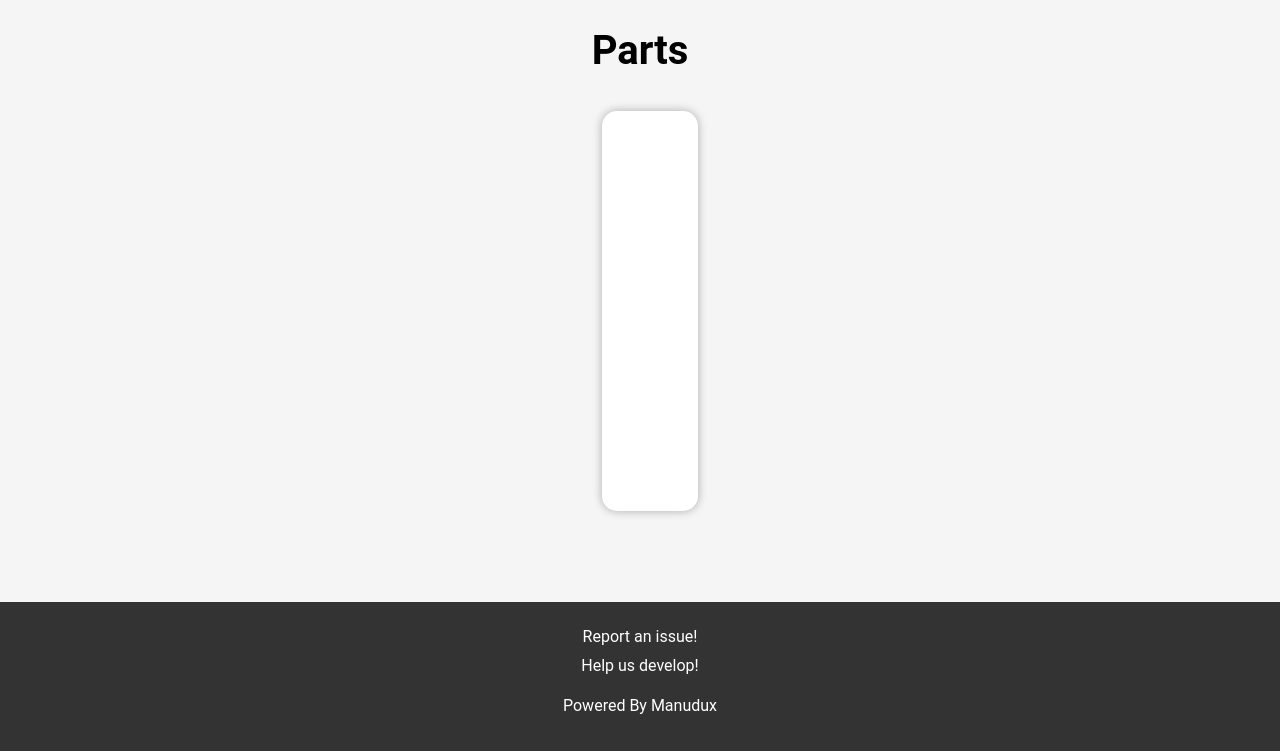
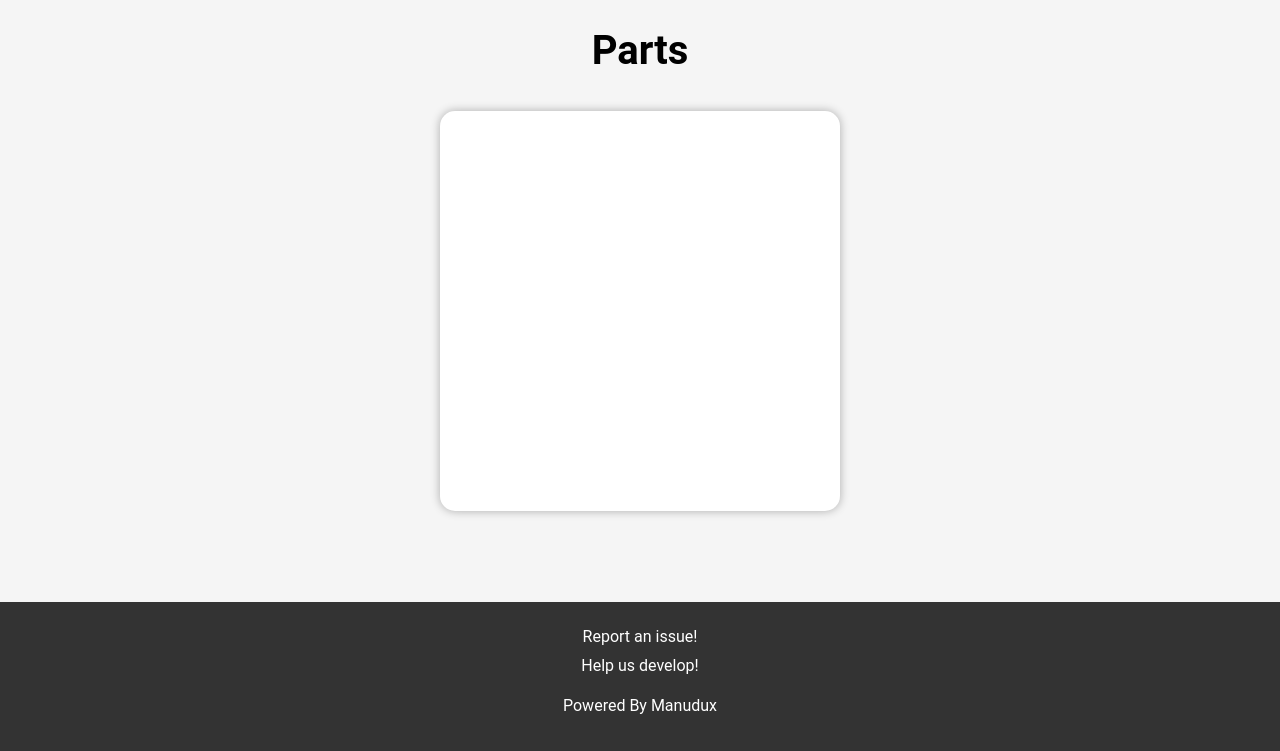
Before and after one commit to JonneSaloranta/manudux, a Django app: page /parts/ in a window 1280 px wide. Shown: the part 49-800 px from the top of the page. Run offline with Django 5.2, Linux system fonts and the light colour scheme; data that the repository does not hold is empty.

Commit message:
chore: css auto update

```diff
--- a/static/manudux/css/style.css
+++ b/static/manudux/css/style.css
@@ -24,6 +24,7 @@ body {
   padding: 1rem;
   max-width: 100vw;
 }
+
 .navbar nav {
   display: flex;
   justify-content: space-between;
@@ -31,15 +32,18 @@ body {
   max-width: 1200px;
   margin: auto;
 }
+
 .navbar nav .nav-logo {
   font-size: 2.5rem;
   color: white;
   text-decoration: none;
 }
+
 .navbar nav .nav-logo a {
   color: white;
   text-decoration: none;
 }
+
 .navbar ul {
   list-style: none;
   display: flex;
@@ -47,21 +51,25 @@ body {
   padding: 0;
   margin: 0;
 }
+
 .navbar ul li a {
   text-decoration: none;
   color: white;
   padding: 0.5rem;
   transition: 0.2s;
 }
+
 .navbar ul li a:hover {
   background: rgba(255, 255, 255, 0.2);
   border-radius: 5px;
 }
+
 .navbar .nav-user {
   display: flex;
   gap: 1rem;
   color: #fff;
 }
+
 .navbar .nav-user button {
   background: red;
   color: white;
@@ -69,18 +77,21 @@ body {
   padding: 0.5rem 1rem;
   cursor: pointer;
 }
+
 .navbar .nav-user .admin-link {
   color: white;
   text-decoration: none;
 }
 
 .container {
-  max-width: 1200px;
+  min-width: 120rem;
   margin: 0 auto;
   padding: 0 15px;
   font-size: 2rem;
   display: flex;
   flex-direction: column;
+  align-items: center;
+  margin-bottom: 3rem;
 }
 
 footer {
@@ -92,17 +103,20 @@ footer {
   width: 100%;
   margin-top: auto;
 }
+
 footer .row {
   display: flex;
   justify-content: space-between;
   align-items: center;
   flex-direction: column;
 }
+
 footer .row a {
   color: #fff;
   text-decoration: none;
   padding: 0.5rem;
 }
+
 footer .row a:hover {
   text-decoration: underline;
 }
@@ -122,6 +136,7 @@ footer .row a:hover {
     grid-template-columns: repeat(auto-fit, minmax(25rem, 1fr));
   }
 }
+
 .card {
   background-color: #fff;
   width: 100%;
@@ -133,6 +148,7 @@ footer .row a:hover {
   max-width: 40rem;
   position: relative;
 }
+
 .card:hover {
   box-shadow: 0 0 2rem rgba(0, 0, 0, 0.3);
 }
@@ -159,7 +175,7 @@ footer .row a:hover {
   width: 100%;
   height: 20rem;
   -o-object-fit: cover;
-     object-fit: cover;
+  object-fit: cover;
   border-radius: 15px 15px 0 0;
 }
 
@@ -169,5 +185,8 @@ footer .row a:hover {
   left: 0;
   width: 100%;
   height: 100%;
-  z-index: 1; /* Ensures the link covers the entire card */
-}/*# sourceMappingURL=style.css.map */
+  z-index: 1;
+  /* Ensures the link covers the entire card */
+}
+
+/*# sourceMappingURL=style.css.map */
```
